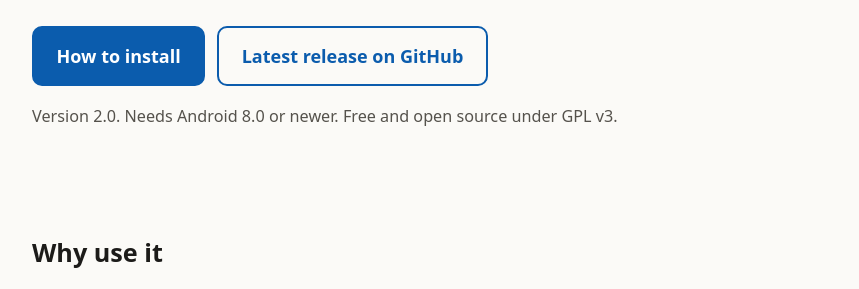
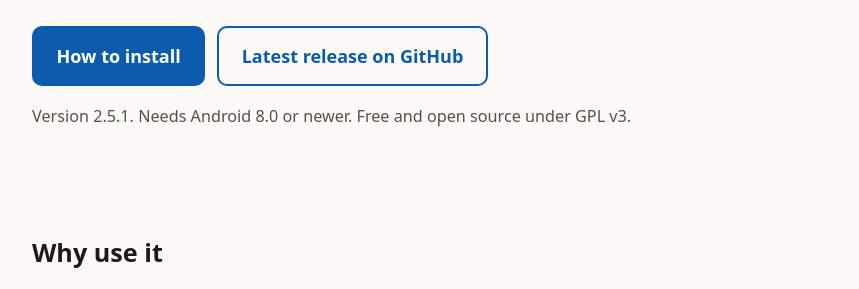
Before and after one commit to animeshahilya/animeshahilya.github.io, a Jekyll site: the page built from _apps/espeak-ng.md, in a window 1280 px wide and 900 px high. Shown: the part 274-563 px from the top of the window, without its empty margins (210-1069 px from the left). Built offline with Jekyll 4.4.1, drawn with Linux system fonts in a browser that asks for light colours.

Commit message:
eSpeak NG 2.5.1

```diff
--- a/_apps/espeak-ng.md
+++ b/_apps/espeak-ng.md
@@ -3,7 +3,7 @@ app_name: eSpeak NG for Android
 order: 1
 tagline: A free, offline speech engine that speaks like NVDA, with better Hindi and Indian-language voices.
 summary: A free, offline speech engine for Android. It speaks the way NVDA does and adds better Hindi and Indian-language voices. It works with TalkBack and any app that reads text aloud.
-version: "2.0"
+version: "2.5.1"
 android: "8.0"
 license: Free and open source under GPL v3
 releases_repo: animeshahilya/espeak-ng
```
